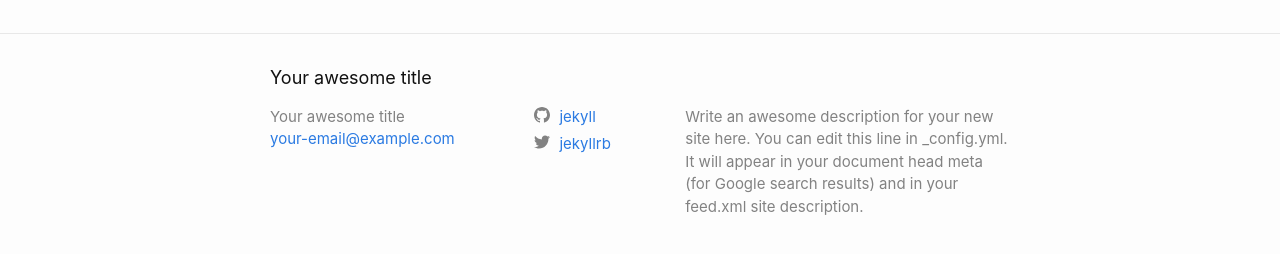
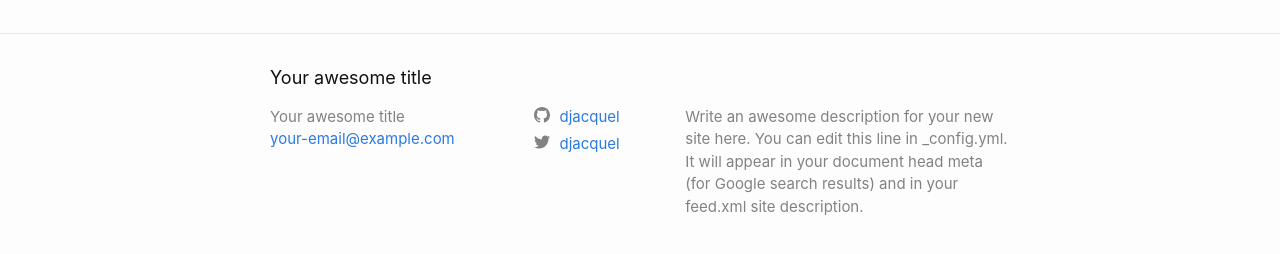
Before and after one commit to numerique-lde52/cdt, a Jekyll site: the page built from index.markdown, in a window 1280 px wide. Shown: the part 622-876 px from the top of the page. Built offline with Jekyll 4.4.1, drawn with Linux system fonts in a browser that asks for light colours.

Commit message:
config change social

```diff
--- a/_config.yml
+++ b/_config.yml
@@ -26,8 +26,8 @@ description: >- # this means to ignore newlines until "baseurl:"
   Google search results) and in your feed.xml site description.
 baseurl: "" # the subpath of your site, e.g. /blog
 url: "" # the base hostname & protocol for your site, e.g. http://example.com
-twitter_username: jekyllrb
-github_username:  jekyll
+twitter_username: djacquel
+github_username:  djacquel
 
 # Build settings
 plugins:
```
